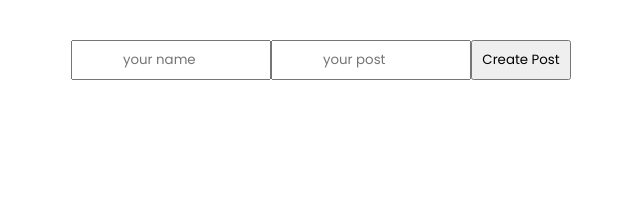
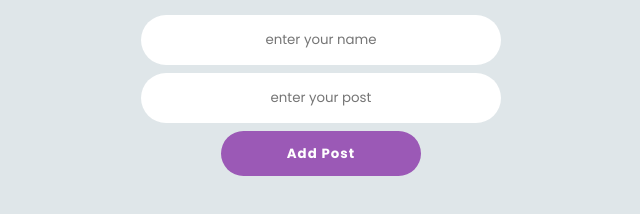
Before and after one commit to AK-Polash/post_share, a plain HTML site: page index.html in a window 1280 px wide. Shown: the whole page, without its empty margins (319-959 px from the left). Drawn offline with Linux system fonts and the light colour scheme.

Commit message:
design modified in css

```diff
--- a/css/style.css
+++ b/css/style.css
@@ -14,6 +14,9 @@ a {
 img {
   vertical-align: middle;
 }
+body {
+  background: #dfe6e9;
+}
 
 /* =====================================================================================
                                  All Common CSS end
@@ -24,22 +27,45 @@ img {
 ===================================================================================== */
 .input__area {
   display: flex;
+  flex-direction: column;
   justify-content: center;
-  margin: 40px 0;
+  align-items: center;
+  row-gap: 8px;
+  margin: 15px 0;
 }
 .input__item {
-  width: 200px;
-  height: 40px;
-  padding: 10px 20px;
+  width: 360px;
+  height: 50px;
+  padding: 10px 40px;
+  border: none;
+  border-radius: 50px;
+  transition: all linear 0.13s;
 }
 .input__item::placeholder {
-  padding: 0 30px;
+  text-align: center;
+}
+.input__item:focus-visible {
+  outline: 1.5px solid #9b59b6;
+  width: 450px;
 }
 .submit__button,
 .save__button {
-  width: 100px;
-  height: 40px;
+  font-weight: bold;
+  background-color: #9b59b6;
+  color: #fff;
+  width: 200px;
+  height: 45px;
   cursor: pointer;
+  letter-spacing: 1px;
+  border: 1.5px solid transparent;
+  border-radius: 50px;
+  transition: all linear 0.13s;
+}
+.submit__button:hover,
+.save__button:hover {
+  color: #9b59b6;
+  background-color: #fff;
+  border: 1.5px solid #9b59b6;
 }
 /* =====================================================================================
                                  input area end
@@ -53,7 +79,7 @@ img {
 }
 .box {
   width: 500px;
-  background: tomato;
+  background: #9b59b6;
   text-align: center;
   margin: 0 auto;
   padding: 10px 20px;
@@ -62,12 +88,12 @@ img {
 .name__box {
 }
 .name {
-  color: #333;
+  color: #fff;
 }
 .post__box {
 }
 .post {
-  color: #444;
+  color: #fff;
   padding: 50px 0;
 }
 .button__box {
--- a/index.html
+++ b/index.html
@@ -15,9 +15,9 @@
   </head>
   <body>
     <div class="input__area">
-      <input class="input__item" type="text" id="user__name" placeholder="your name" />
-      <input class="input__item" type="text" id="user__post" placeholder="your post" />
-      <button class="submit__button" type="submit">Create Post</button>
+      <input class="input__item" type="text" id="user__name" placeholder="enter your name" />
+      <input class="input__item" type="text" id="user__post" placeholder="enter your post" />
+      <button class="submit__button" type="submit">Add Post</button>
       <button class="save__button" type="submit">Save</button>
     </div>
 
```
